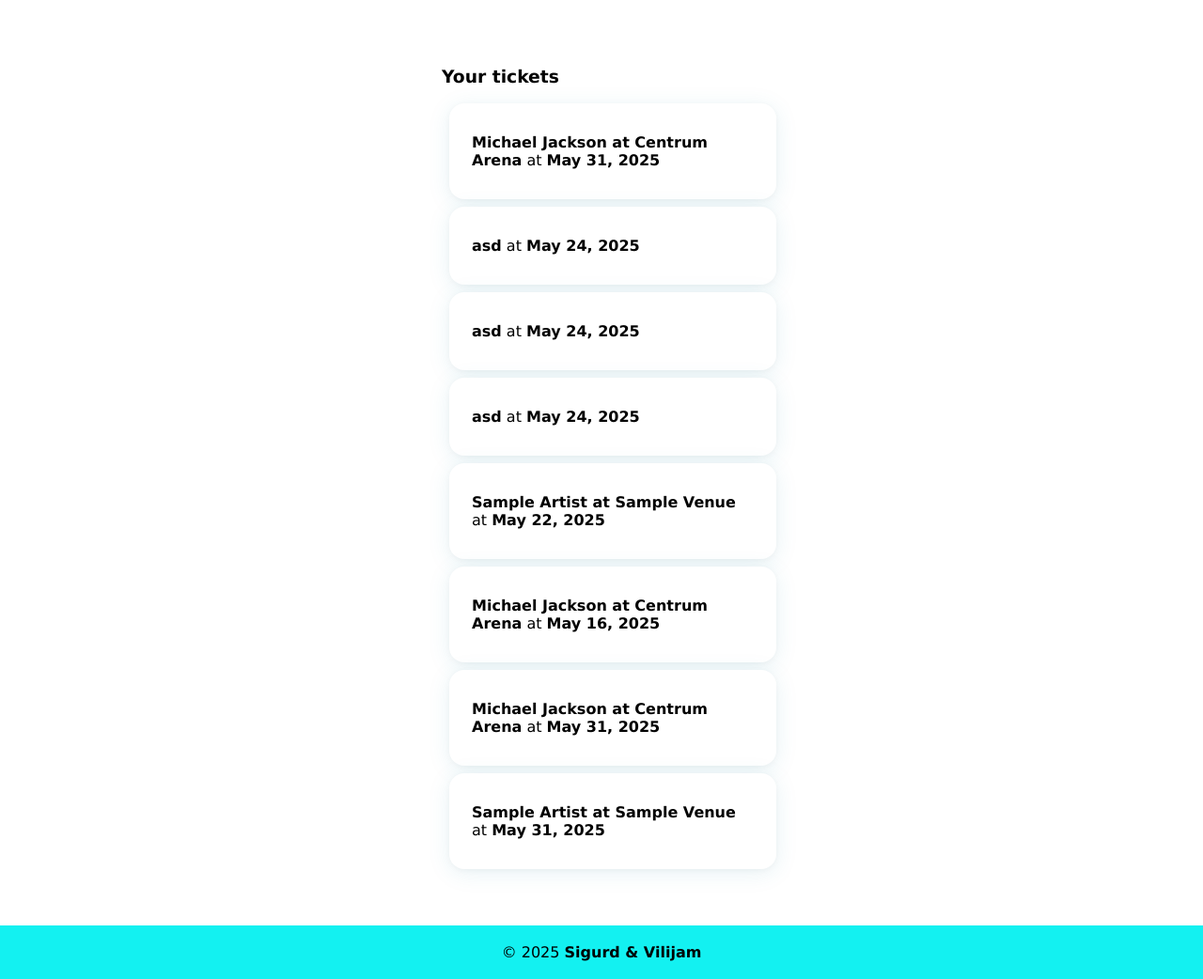
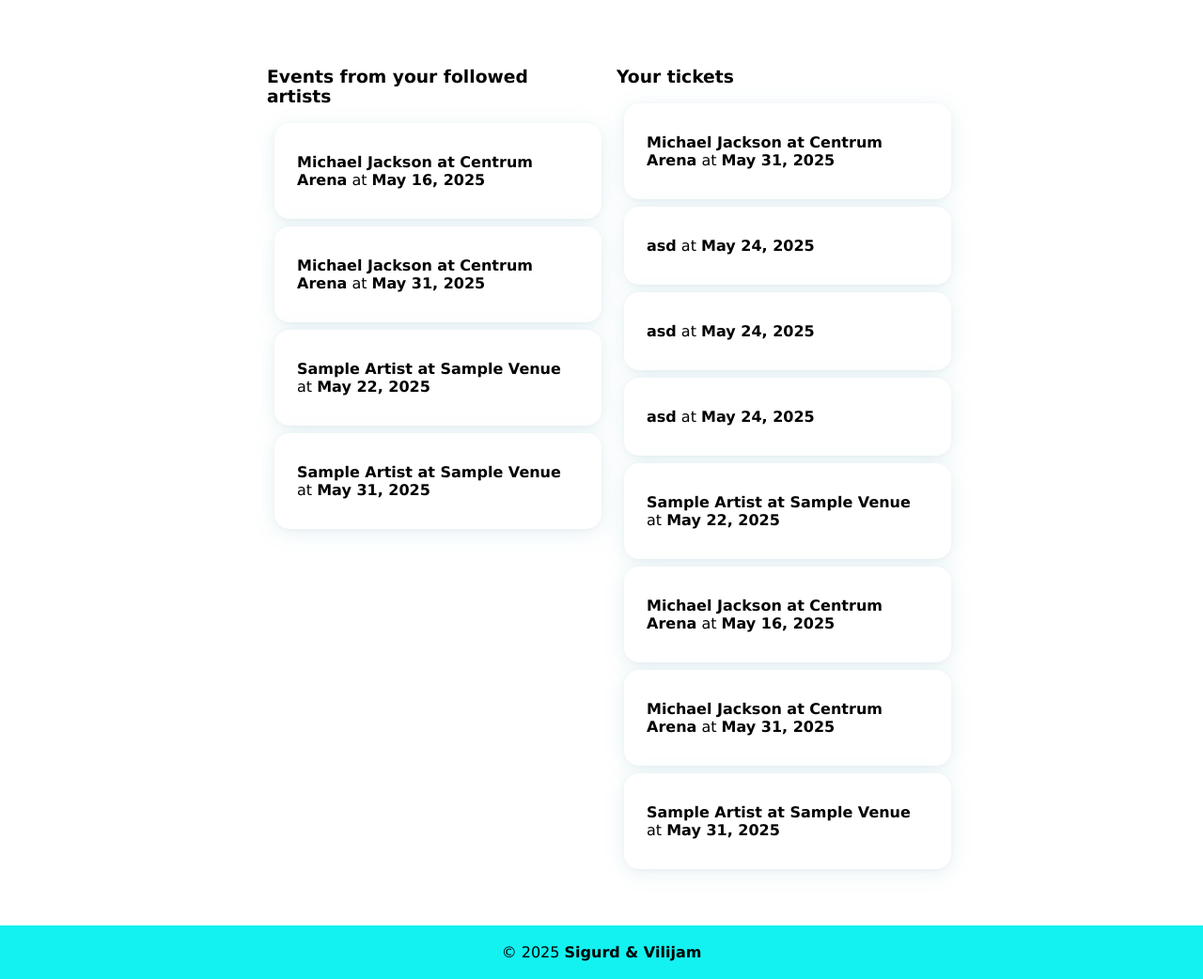
Before and after one commit to Valiant-GitHub/ELE-3921-Web-app-dev.-Project, a Django app: page / in a window 1280 px wide. Shown: the part 79-1121 px from the top of the page at 94% size. Run offline with Django 5.2, Linux system fonts and the light colour scheme; a user stored in the database is signed in; data comes from the database, SQL or seed files in the repository; both versions use the stored data as it was after the commit.

Commit message:
added upcoming events from followed artists to the home page for fans

```diff
--- a/django/visi/app/views.py
+++ b/django/visi/app/views.py
@@ -14,7 +14,9 @@ from django.utils import timezone
 
 # --View for home--#
 def home(request):
-    return render(request, "home.html")
+    favartists = Artist.objects.filter(user__in=request.user.fan_user.favartists.all())
+    eventsfromfollowed = Events.objects.filter(EventArtists__in=favartists).distinct()
+    return render(request, "home.html", {"eventsfromfollowed": eventsfromfollowed})
 
 
 # --View for events--#
@@ -556,11 +558,13 @@ def photoupload(request):
     if request.method == "POST":
         form = Photoreel(request.POST, request.FILES)
         if form.is_valid():
-            if 'image' in request.FILES and request.FILES['image']:
+            if "image" in request.FILES and request.FILES["image"]:
                 photo = form.save(commit=False)
                 photo.user = request.user
                 photo.save()
-                messages.success(request, "Photo uploaded successfully! Upload another?")
+                messages.success(
+                    request, "Photo uploaded successfully! Upload another?"
+                )
                 return redirect("photoupload")
             else:
                 messages.error(request, "Please select a file to upload.")
--- a/django/visi/templates/home.html
+++ b/django/visi/templates/home.html
@@ -3,6 +3,20 @@
 <div class="container">
     {% if user.role == "fan"%}
     <div class="cards">
+        <div class="tickets">
+            <h3>Events from your followed artists</h3>
+
+            {% for event in eventsfromfollowed %}
+            <div class="card">
+                <a href="{% url 'event' event.id %}">
+                    <strong>{{ event.eventname }}</strong> at
+                    <strong>{{ event.eventdate }}</strong>
+                </a>
+            </div>
+            {% empty %}
+            <p>No events found.</p>
+            {% endfor %}
+        </div>
         <div class="tickets">
             <h3>Your tickets</h3>
 
```
Also changed, not shown: django/visi/db.sqlite3.
